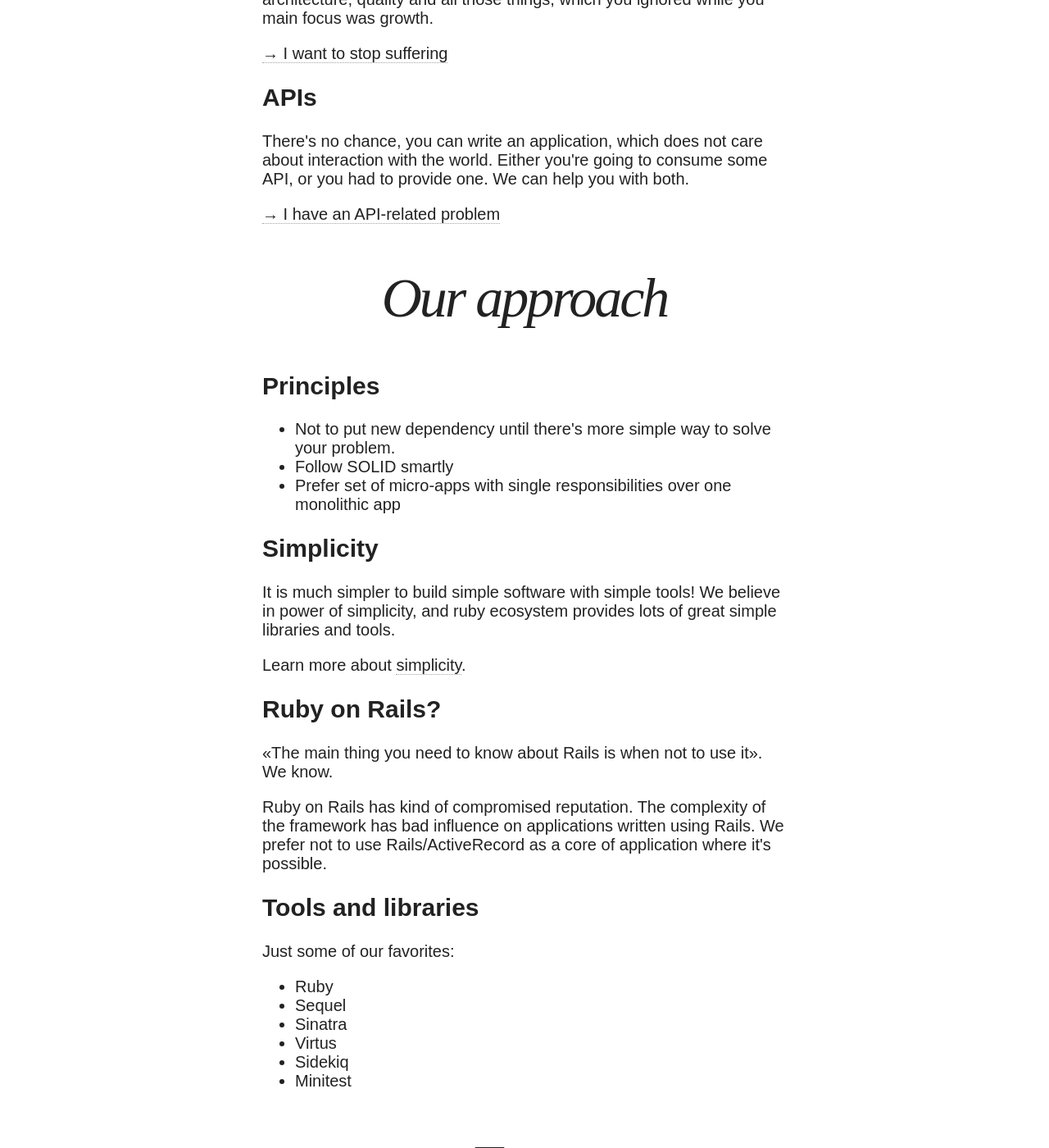
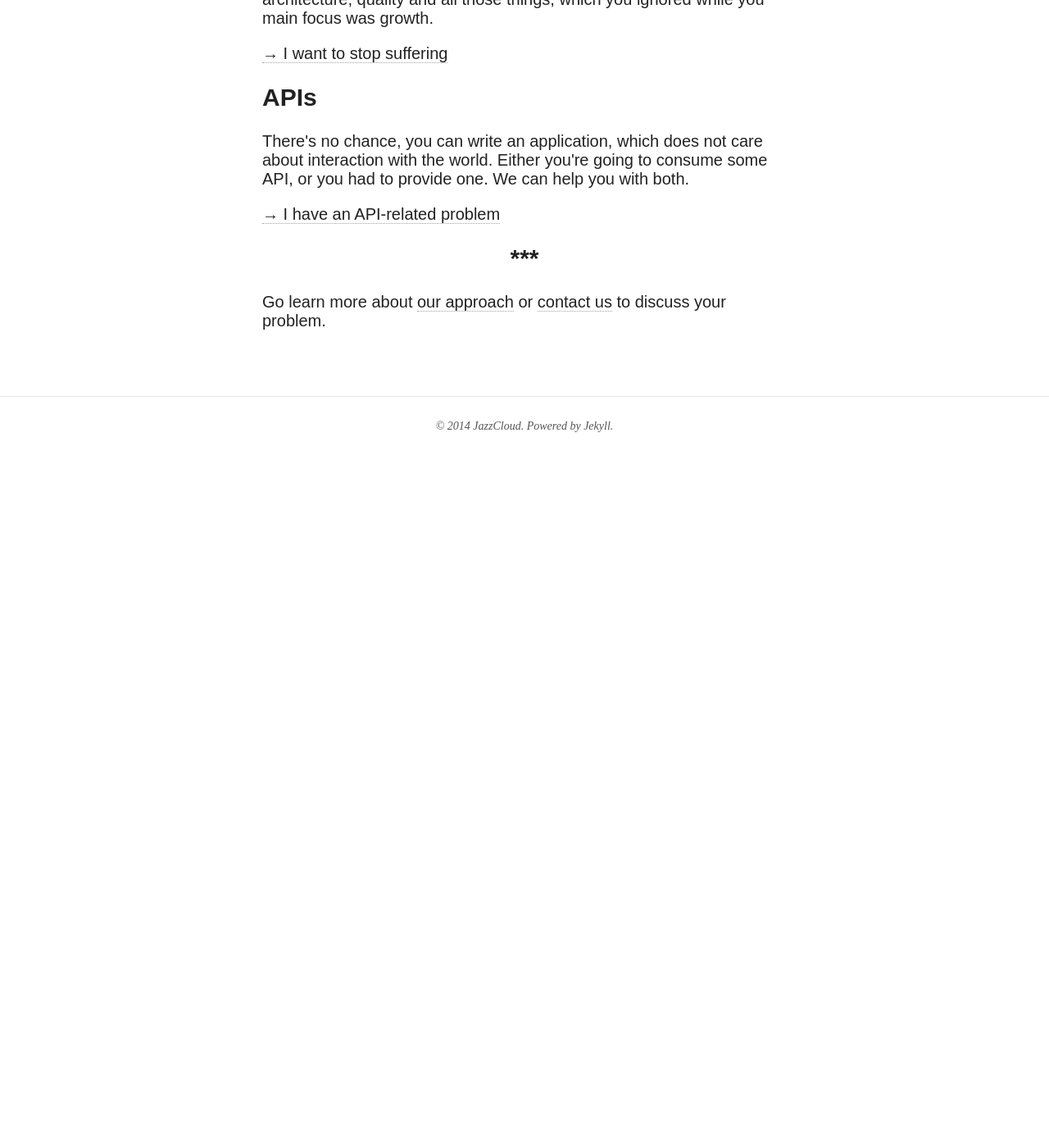
Before and after one commit to jazzcloud/jazzcloud.github.io, a Jekyll site: the page built from index.html, in a window 1280 px wide and 1400 px high, scrolled down 1128 px. Shown: the whole window at 82% size. Built offline with Jekyll 4.4.1, drawn with Linux system fonts in a browser that asks for light colours; nearby versions of some CDN libraries; after the commit the page ends 1758 px from its top, so only the background shows below that.

```diff
--- a/970aca3b4710.html
+++ /dev/null
@@ -1 +0,0 @@
-488182a0d19c
--- a/index.html
+++ b/index.html
@@ -6,7 +6,7 @@ tags: []
 ---
 
 <h1 class='entry-title'>Competencies</h1>
-<h2>Backends</h1>
+<h2>Backends</h2>
 
 <p>The heart of your backend is business logic. To survive in constantly changing conditions(i.e. real world), your business logic code should be lean.</p>
 <p>Ideally the core shouldn't care about persistence, interaction with other services and it should have minimum of dependencies. It should be well-tested and all possible ways to use it should be documented.</p>
@@ -17,7 +17,7 @@ tags: []
 </p>
 
 
-<h2>Refactoring</h1>
+<h2>Refactoring</h2>
 <p>There's a huge amount of companies suffering from their current codebase. Busines wants to add new features rapidly, but development can't, because existing code is too complicated and fragile. At this point no innovation is possible anymore, and this is not good.</p>
 
 <p>You already paid a lot to develop your product. Now it is time to invest in architecture, quality and all those things, which you ignored while you main focus was growth.
@@ -26,47 +26,20 @@ tags: []
 <a href="mailto:nemytchenko@gmail.com?subject=I want my code to be refactored">→ I want to stop suffering</a>
 </p>
 
-<h2>APIs</h1>
+<h2>APIs</h2>
 <p>There's no chance, you can write an application, which does not care about interaction with the world. Either you're going to consume some API, or you had to provide one. We can help you with both.</p>
 <p><a href="mailto:nemytchenko@gmail.com?subject=API business">→ I have an API-related problem</a>
 </p>
 
 
-<h1 class='entry-title'>Our approach</h1>
-
-<h2>Principles</h2>
-<ul>
-<li>Not to put new dependency until there's more simple way to solve your problem.</li>
-<li>Follow SOLID smartly</li>
-<li>Prefer set of micro-apps with single responsibilities over one monolithic app</li>
-</ul>
-
-<h2>Simplicity</h2>
-<p>It is much simpler to build simple software with simple tools! We believe in power of simplicity, and ruby ecosystem provides lots of great simple libraries and tools. </p>
-<p>Learn more about <a href="http://www.confreaks.com/videos/3855-rdrc2014-convenience-vs-simplicity">simplicity</a>.</p>
-
-<h2>Ruby on Rails?</h2>
-<p>«The main thing you need to know about Rails is when not to use it». We know.</p>
-<p>Ruby on Rails has kind of compromised reputation. The complexity of the framework has bad influence on applications written using Rails. We prefer not to use Rails/ActiveRecord as a core of application where it's possible.</p>
+<center><h2>***</h2></center>
+<p>Go learn more about <a href="/approach.html">our approach</a> or <a href="/contacts.html">contact us</a> to discuss your problem.</p>
 
 
-<h2>Tools and libraries</h2>
-Just some of our favorites:
 
-<ul>
-<li>Ruby</li>
-<li>Sequel</li>
-<li>Sinatra</li>
-<li>Virtus</li>
-<li>Sidekiq</li>
-<li>Minitest</li>
-</ul>
-
-<h1 class='entry-title'>Team</h1>
-
-
+<!--
 <h1 class='entry-title'>How to start</h1>
-
+ -->
 
 
 <!-- <h1 class='entry-title'>Recent posts</h1>
```
Also changed, not shown: VERSIONS.txt (added, +10 -0 lines).
